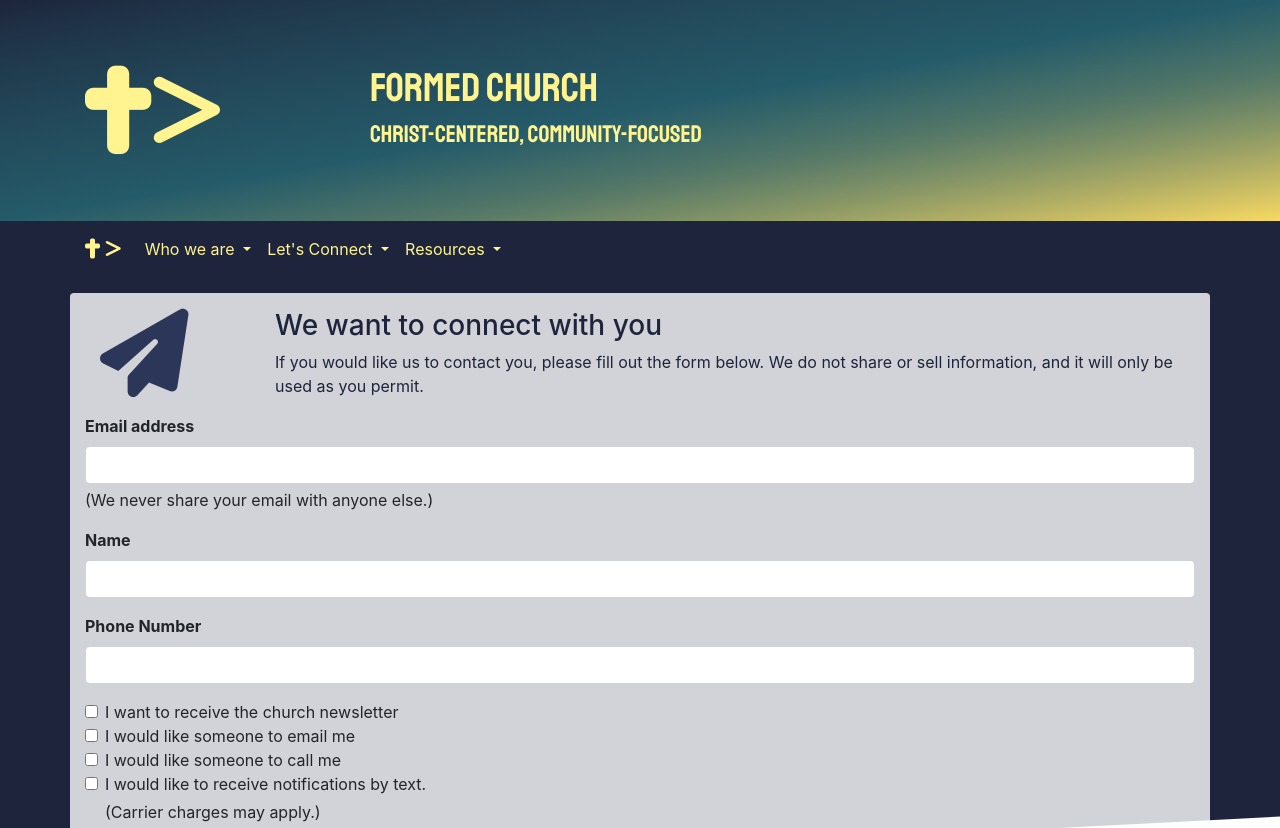
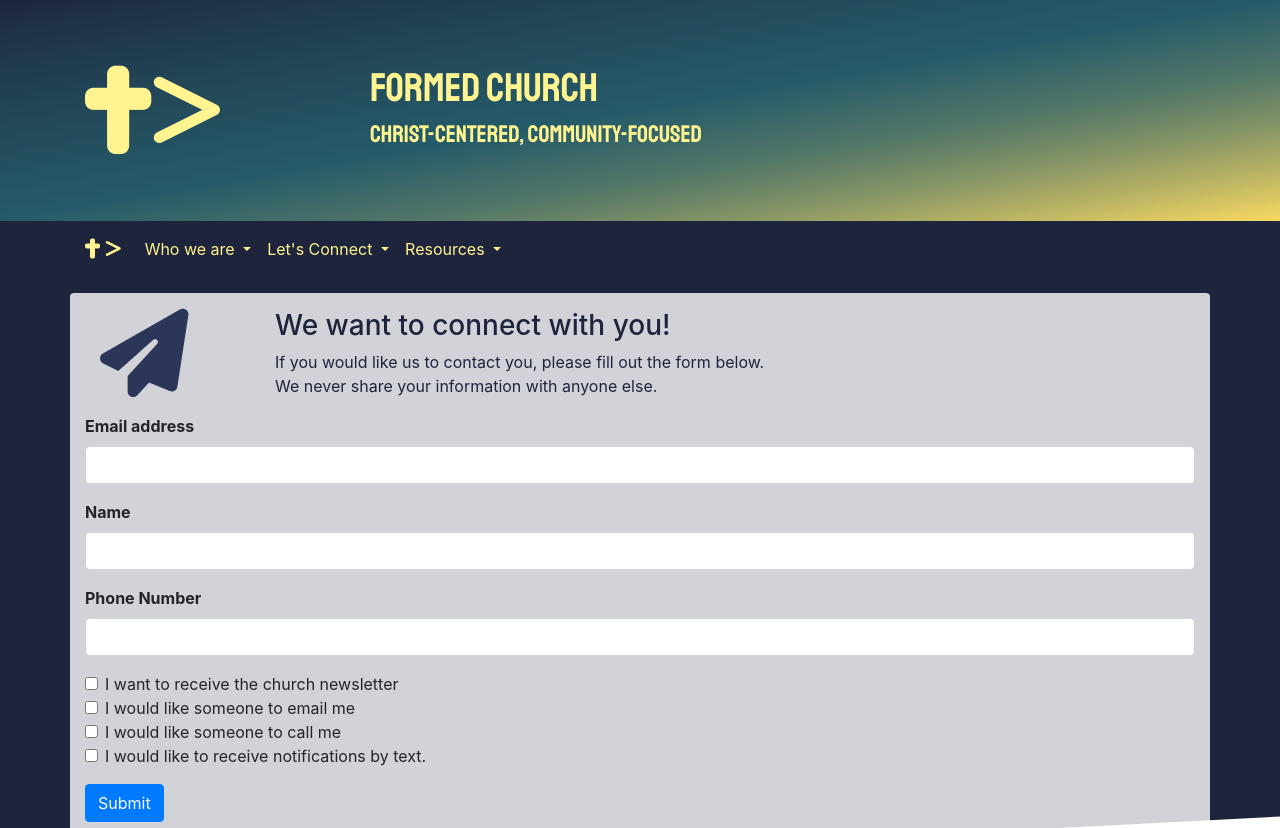
Before and after one commit to drewjtaylor/formed_church, a website: page contactus.html in a window 1280 px wide. Shown: the top 828 px of the page. Drawn offline with nearby package versions, Linux system fonts and the light colour scheme.

Commit message:
Minor tweaking

```diff
--- a/contactus.html
+++ b/contactus.html
@@ -40,7 +40,6 @@
                 <div class="col-4 col-sm-3 sol-md-2 align-self-center">
                     <i class="fa-solid fa-cross title-logo"></i> <i class="fa-solid fa-greater-than title-logo"></i>
                 </div>
-
                 <div class="col">
                     <h1>Formed Church</h1>
                     <h4 class="d-none d-md-block">Christ-centered, Community-focused</h2>
@@ -101,7 +100,7 @@
 
     <!-- Main content -->
     <div class="container py-3 my-3 light-box rounded">
-        <div class="row fade-in">
+        <div class="row">
             <div class="col-sm-2 mx-auto">
                 <div class="col align-self-center text-center text-sm-left">
                     <i class="fa-solid fa-paper-plane title-logo text-primary-background-light"></i>
@@ -109,8 +108,8 @@
             </div>
             <div class="col mx-auto">
                 <div class="text-primary-background">
-                    <h3>We want to connect with you</h3>
-                    <p>If you would like us to contact you, please fill out the form below. We do not share or sell information, and it will only be used as you permit.</p>
+                    <h3>We want to connect with you!</h3>
+                    <p>If you would like us to contact you, please fill out the form below. <br />We never share your information with anyone else.</p>
 
                 </div>
             </div>
@@ -122,7 +121,6 @@
             <div class="mb-3">
               <label for="emailInput" class="form-label">Email address</label>
               <input type="email" class="form-control" id="emailInput" aria-describedby="emailHelp">
-              <div id="emailHelp" class="form-text">(We never share your email with anyone else.)</div>
             </div>
             <div class="mb-3">
                 <label for="name" class="form-label">Name</label>
@@ -147,7 +145,6 @@
             <div class="form-check">
                 <input type="checkbox" class="form-check-input" id="wantstext">
                 <label class="form-check-label" for="wantstext">I would like to receive notifications by text.</label>
-                <div id="textHelp" class="form-text">(Carrier charges may apply.)</div>
             </div>
             <button type="submit" class="btn btn-primary my-3">Submit</button>
         </form>
```
